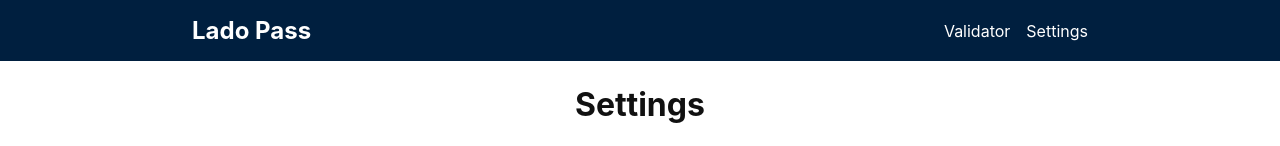
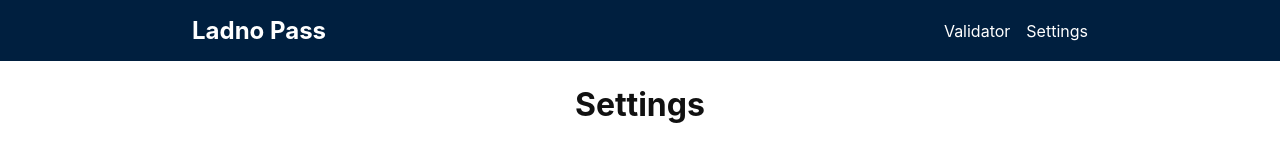
Before and after one commit to jacobpa/password-validator, a Vue app: page /settings in a window 1280 px wide. Shown: the top 146 px of the page. Built offline with nearby package versions, Linux system fonts and the light colour scheme.

Commit message:
Application name was spelled wrong

```diff
--- a/src/components/Navigation.vue
+++ b/src/components/Navigation.vue
@@ -1,7 +1,7 @@
 <template>
   <nav>
     <div class="nav-container">
-      <router-link :to="{name: 'password-validator'}"><h2>Lado Pass</h2></router-link>
+      <router-link :to="{name: 'password-validator'}"><h2>Ladno Pass</h2></router-link>
       <div class="links">
         <router-link :to="{name: 'password-validator'}">Validator</router-link>
         <router-link :to="{name: 'settings'}">Settings</router-link>
```
